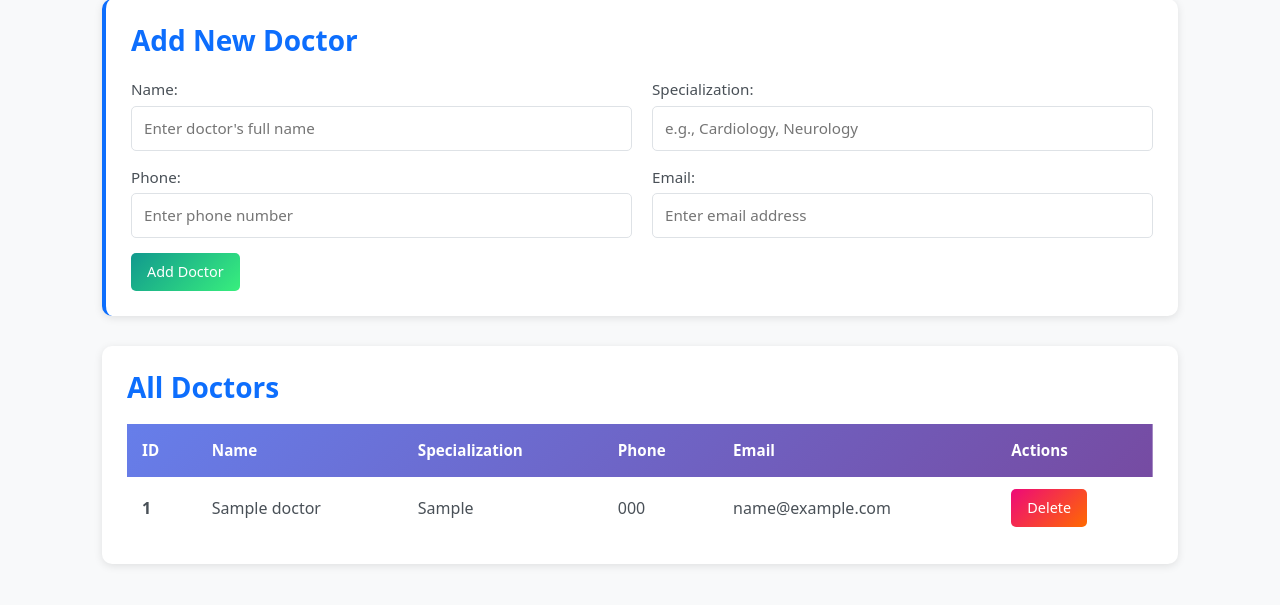
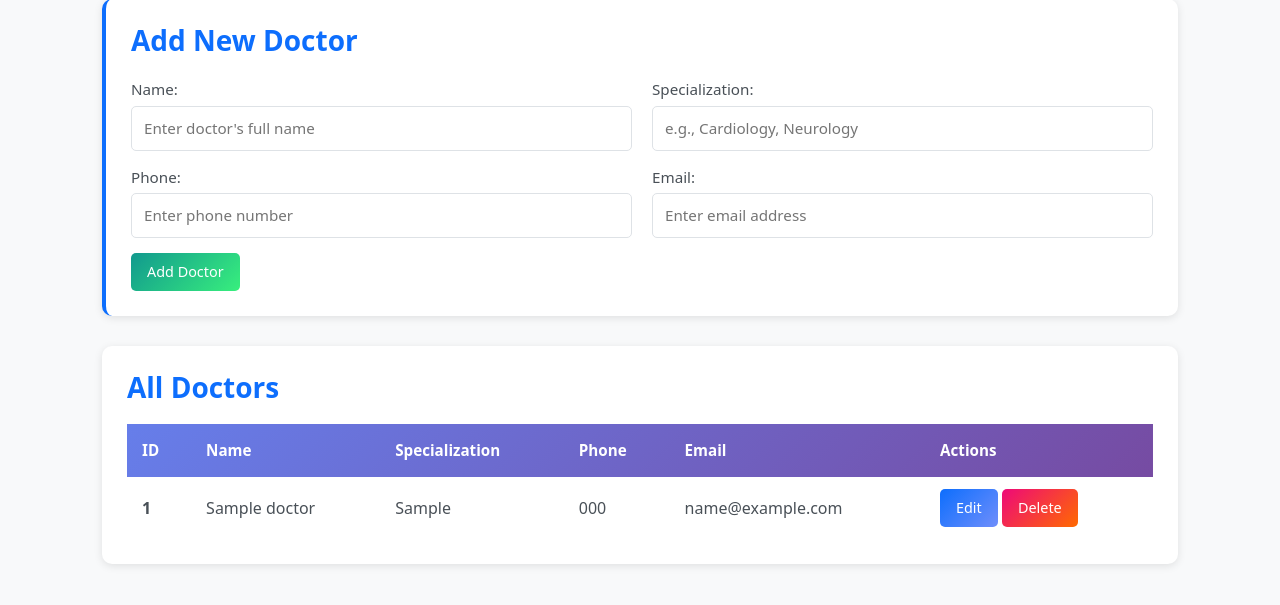
Before and after one commit to ATony2500/hms, a PHP site: page /doctors.php in a window 1280 px wide. Shown: the part 171-776 px from the top of the page. Run offline with PHP 8.4, Linux system fonts and the light colour scheme; a user stored in the database is signed in; tables that the repository leaves empty hold one stand-in row (values such as "Sample post").

Commit message:
Update doctors.php

```diff
--- a/doctors.php
+++ b/doctors.php
@@ -13,6 +13,23 @@ if (isset($_SESSION['message'])) {
 
 // Handle form submission
 if ($_SERVER['REQUEST_METHOD'] === 'POST') {
+    // If update_id is present, perform update; otherwise insert new record
+    if (isset($_POST['update_id']) && !empty($_POST['update_id'])) {
+        $id = intval($_POST['update_id']);
+        $name = $_POST['name'];
+        $specialization = $_POST['specialization'];
+        $phone = $_POST['phone'];
+        $email = $_POST['email'];
+
+        $stmt = $conn->prepare("UPDATE doctors SET name = ?, specialization = ?, phone = ?, email = ? WHERE id = ?");
+        $stmt->bind_param("ssssi", $name, $specialization, $phone, $email, $id);
+
+        if ($stmt->execute()) {
+            $_SESSION['message'] = '<div class="alert alert-success">Doctor updated successfully!</div>';
+            header("Location: doctors.php");
+            exit();
+        }
+    } else {
         $name = $_POST['name'];
         $specialization = $_POST['specialization'];
         $phone = $_POST['phone'];
@@ -25,6 +42,7 @@ if ($_SERVER['REQUEST_METHOD'] === 'POST') {
             $_SESSION['message'] = '<div class="alert alert-success">Doctor added successfully!</div>';
             header("Location: doctors.php");
             exit();
+        }
     }
 }
 
@@ -99,6 +117,7 @@ include 'includes/header.php';
                     <td><?php echo htmlspecialchars($row['phone']); ?></td>
                     <td><?php echo htmlspecialchars($row['email']); ?></td>
                     <td>
+                        <button type="button" class="btn btn-primary" onclick="openEditModal(<?php echo $row['id']; ?>, '<?php echo htmlspecialchars($row['name']); ?>', '<?php echo htmlspecialchars($row['specialization']); ?>', '<?php echo htmlspecialchars($row['phone']); ?>', '<?php echo htmlspecialchars($row['email']); ?>')">Edit</button>
                         <button type="button" class="btn btn-danger" onclick="openDeleteModal(<?php echo $row['id']; ?>, '<?php echo htmlspecialchars($row['name']); ?>')">Delete</button>
                     </td>
                 </tr>
@@ -127,6 +146,41 @@ include 'includes/header.php';
         <div class="modal-footer">
             <button class="btn btn-secondary" onclick="closeDeleteModal()">Cancel</button>
             <a id="confirmDeleteLink" href="#" class="btn btn-danger">Delete</a>
+        </div>
+    </div>
+
+        <!-- Edit Modal -->
+        <div id="editModal" class="modal">
+            <div class="modal-content">
+                <div class="modal-header">
+                    <h3>Edit Doctor</h3>
+                    <span class="modal-close" onclick="closeEditModal()">&times;</span>
+                </div>
+                <div class="modal-body">
+                    <form id="editForm" method="POST">
+                        <input type="hidden" name="update_id" id="update_id" value="">
+                        <div class="form-group">
+                            <label for="edit_name">Name:</label>
+                            <input type="text" id="edit_name" name="name" required>
+                        </div>
+                        <div class="form-group">
+                            <label for="edit_specialization">Specialization:</label>
+                            <input type="text" id="edit_specialization" name="specialization" required>
+                        </div>
+                        <div class="form-group">
+                            <label for="edit_phone">Phone:</label>
+                            <input type="text" id="edit_phone" name="phone" required>
+                        </div>
+                        <div class="form-group">
+                            <label for="edit_email">Email:</label>
+                            <input type="email" id="edit_email" name="email" required>
+                        </div>
+                    </form>
+                </div>
+                <div class="modal-footer">
+                    <button class="btn btn-secondary" onclick="closeEditModal()">Cancel</button>
+                    <button class="btn btn-primary" onclick="document.getElementById('editForm').submit()">Save</button>
+                </div>
             </div>
         </div>
 </div>
@@ -254,6 +308,16 @@ table tbody tr:last-child td {
 .btn-success:hover {
     transform: translateY(-2px);
     box-shadow: 0 4px 12px rgba(17, 153, 142, 0.3);
+}
+
+.btn-primary {
+    background: linear-gradient(135deg, #0d6efd 0%, #6f8efb 100%);
+    color: white;
+}
+
+.btn-primary:hover {
+    transform: translateY(-2px);
+    box-shadow: 0 4px 12px rgba(13, 110, 253, 0.25);
 }
 
 .btn-danger {
@@ -435,11 +499,31 @@ function closeDeleteModal() {
     modal.classList.remove('show');
 }
 
-// Close modal when clicking outside of it
+function openEditModal(doctorId, name, specialization, phone, email) {
+    const modal = document.getElementById('editModal');
+    document.getElementById('update_id').value = doctorId;
+    document.getElementById('edit_name').value = name;
+    document.getElementById('edit_specialization').value = specialization;
+    document.getElementById('edit_phone').value = phone;
+    document.getElementById('edit_email').value = email;
+
+    modal.classList.add('show');
+}
+
+function closeEditModal() {
+    const modal = document.getElementById('editModal');
+    modal.classList.remove('show');
+}
+
+// Close modals when clicking outside of them
 window.onclick = function(event) {
-    const modal = document.getElementById('deleteModal');
-    if (event.target === modal) {
-        modal.classList.remove('show');
+    const deleteModal = document.getElementById('deleteModal');
+    const editModal = document.getElementById('editModal');
+    if (event.target === deleteModal) {
+        deleteModal.classList.remove('show');
+    }
+    if (event.target === editModal) {
+        editModal.classList.remove('show');
     }
 }
 </script>
```
Lines whose indentation alone changed are shown as unchanged.
